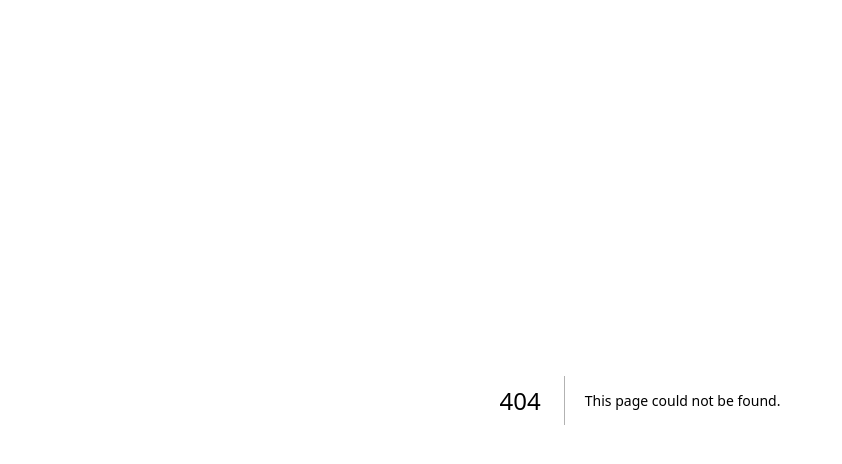
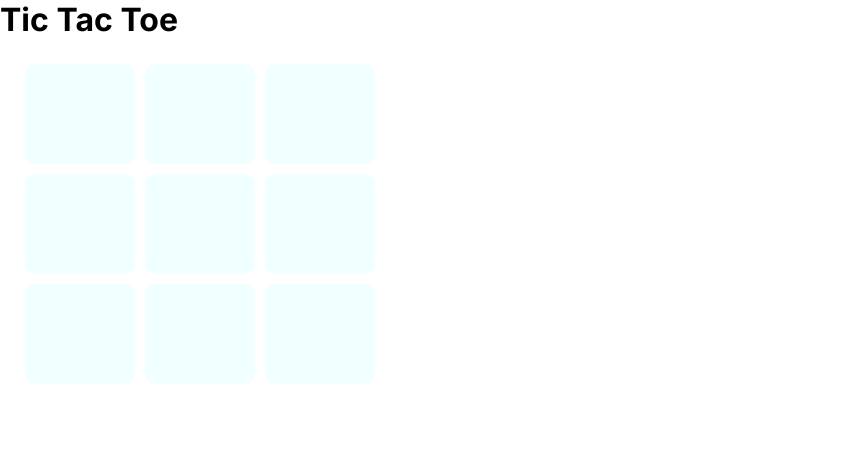
Before and after one commit to iamjv8/mini-projects, a Next.js app: page /projects/tic-tac-toe in a window 1280 px wide. Before the commit this address had no page. Shown: the top 464 px of the page, without its empty margins (0-842 px from the left). Built offline with nearby package versions, Linux system fonts and the light colour scheme.

Commit message:
Init commit with Tic-Tac-Toe added

```diff
--- a/app/globals.css
+++ b/app/globals.css
@@ -40,39 +40,6 @@
   --card-border-rgb: 131, 134, 135;
 }
 
-@media (prefers-color-scheme: dark) {
-  :root {
-    --foreground-rgb: 255, 255, 255;
-    --background-start-rgb: 0, 0, 0;
-    --background-end-rgb: 0, 0, 0;
-
-    --primary-glow: radial-gradient(rgba(1, 65, 255, 0.4), rgba(1, 65, 255, 0));
-    --secondary-glow: linear-gradient(
-      to bottom right,
-      rgba(1, 65, 255, 0),
-      rgba(1, 65, 255, 0),
-      rgba(1, 65, 255, 0.3)
-    );
-
-    --tile-start-rgb: 2, 13, 46;
-    --tile-end-rgb: 2, 5, 19;
-    --tile-border: conic-gradient(
-      #ffffff80,
-      #ffffff40,
-      #ffffff30,
-      #ffffff20,
-      #ffffff10,
-      #ffffff10,
-      #ffffff80
-    );
-
-    --callout-rgb: 20, 20, 20;
-    --callout-border-rgb: 108, 108, 108;
-    --card-rgb: 100, 100, 100;
-    --card-border-rgb: 200, 200, 200;
-  }
-}
-
 * {
   box-sizing: border-box;
   padding: 0;
@@ -87,12 +54,12 @@ body {
 
 body {
   color: rgb(var(--foreground-rgb));
-  background: linear-gradient(
+  /* background: linear-gradient(
       to bottom,
       transparent,
       rgb(var(--background-end-rgb))
     )
-    rgb(var(--background-start-rgb));
+    rgb(var(--background-start-rgb)); */
 }
 
 a {
--- /dev/null
+++ b/app/projects/tic-tac-toe/Board.jsx
@@ -0,0 +1,82 @@
+"use client";
+import React, { useState } from "react";
+import Box from "./Box";
+import styles from "./styles.module.css";
+
+const Board = () => {
+  const [state, setState] = useState(Array(9).fill(null));
+  const [isXUserTurn, setIsXUserTurn] = useState(true);
+  const [gameStatus, setGameStatus] = useState(null);
+  const handleClick = (index) => {
+    if (state[index] !== null) {
+      return;
+    }
+    const copyState = [...state];
+    copyState[index] = isXUserTurn ? "X" : "O";
+    setState(copyState);
+    setIsXUserTurn(!isXUserTurn);
+    const remainingTurns = copyState.filter((item) => item == null);
+    if (!remainingTurns.length) {
+      console.log("Game Draw");
+      setGameStatus("Draw");
+    }
+  };
+
+  const calculateWinner = () => {
+    const list = [
+      [0, 1, 2],
+      [3, 4, 5],
+      [6, 7, 8],
+      [0, 3, 6],
+      [1, 4, 7],
+      [2, 5, 8],
+      [0, 4, 8],
+      [2, 4, 6],
+    ];
+    for (let item of list) {
+      const [a, b, c] = item;
+      if (a !== null && state[a] === state[b] && state[b] === state[c]) {
+        return state[a];
+      }
+    }
+    return false;
+  };
+
+  const restartGame = () => {
+    setState(Array(9).fill(null));
+    setGameStatus(null);
+  };
+
+  const winner = calculateWinner();
+
+  return (
+    <div className={styles.boardContainer}>
+      {winner || gameStatus ? (
+        <>
+          {gameStatus == "Draw" ? <>Game Draw</> : <>Winner is : {winner}</>}{" "}
+          <button onClick={restartGame}>Restart</button>
+        </>
+      ) : (
+        <>
+          <div className={styles.boardRow}>
+            <Box value={state[0]} onClick={() => handleClick(0)} />
+            <Box value={state[1]} onClick={() => handleClick(1)} />
+            <Box value={state[2]} onClick={() => handleClick(2)} />
+          </div>
+          <div className={styles.boardRow}>
+            <Box value={state[3]} onClick={() => handleClick(3)} />
+            <Box value={state[4]} onClick={() => handleClick(4)} />
+            <Box value={state[5]} onClick={() => handleClick(5)} />
+          </div>
+          <div className={styles.boardRow}>
+            <Box value={state[6]} onClick={() => handleClick(6)} />
+            <Box value={state[7]} onClick={() => handleClick(7)} />
+            <Box value={state[8]} onClick={() => handleClick(8)} />
+          </div>
+        </>
+      )}
+    </div>
+  );
+};
+
+export default Board;
--- /dev/null
+++ b/app/projects/tic-tac-toe/Box.jsx
@@ -0,0 +1,11 @@
+import React from "react";
+import styles from "./styles.module.css";
+
+const Box = (props) => {
+  return (
+    <div className={styles.box} onClick={props.onClick}>
+      <h4>{props.value}</h4>
+    </div>
+  );
+};
+export default Box;
--- /dev/null
+++ b/app/projects/tic-tac-toe/page.jsx
@@ -0,0 +1,12 @@
+import Board from "./Board";
+import styles from "./styles.module.css";
+const TicTacToe = () => {
+  return (
+    <div className={styles.container}>
+      <h1>Tic Tac Toe</h1>
+      <Board />
+    </div>
+  );
+};
+
+export default TicTacToe;
--- /dev/null
+++ b/app/projects/tic-tac-toe/styles.module.css
@@ -0,0 +1,27 @@
+.container {
+  height: 400px;
+  width: 400px;
+}
+.boardContainer {
+  color: black;
+  width: auto;
+  height: auto;
+  margin: 20px;
+}
+
+.boardRow {
+  display: flex;
+  justify-content: space-between;
+  justify-items: center;
+}
+
+.box {
+  background-color: azure;
+  height: 100px;
+  width: 100%;
+  margin: 5px;
+  border-radius: 10%;
+  display: flex;
+  justify-content: center;
+  align-items: center;
+}
```
Also changed, not shown: app/page.js (+19 -33 lines), app/page.module.css (+4 -14 lines).
